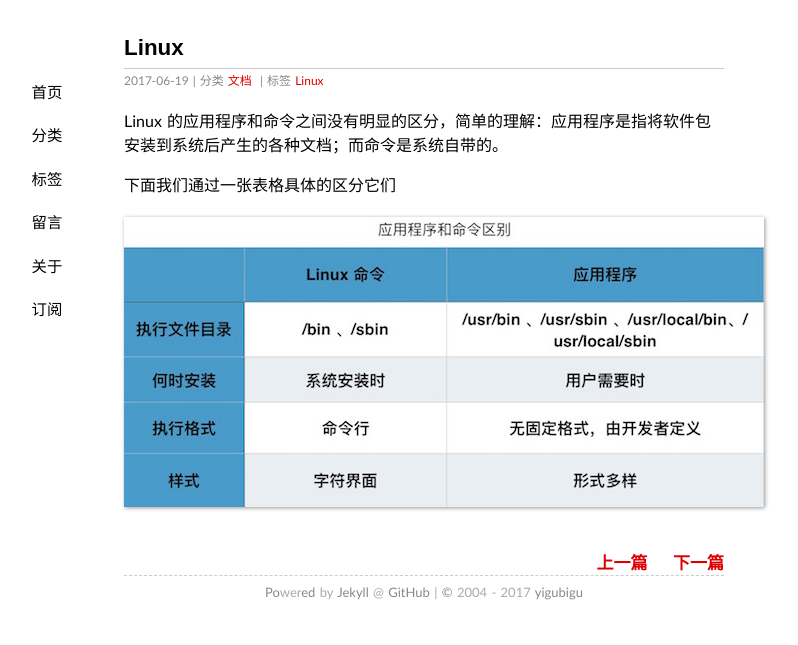
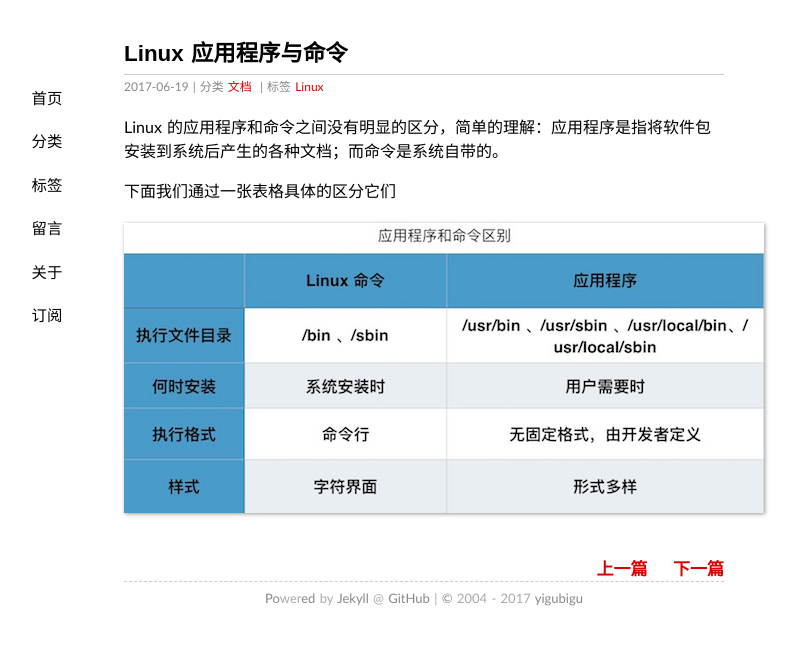
Before and after one commit to yigubigu/yigubigu.github.io, a Jekyll site: the page built from _posts/2017-06-19-linux-command-vs-application.md, in a window 1280 px wide. Shown: the top 645 px of the page, without its empty margins (216-1014 px from the left). Built offline with Jekyll 4.4.1, drawn with Linux system fonts in a browser that asks for light colours.

Commit message:
refine title

```diff
--- a/_posts/2017-06-19-linux-command-vs-application.md
+++ b/_posts/2017-06-19-linux-command-vs-application.md
@@ -1,7 +1,7 @@
 ---
 date: 2017-06-19 09:50:47+00:00
 layout: post
-title: 'Linux'
+title: 'Linux 应用程序与命令'
 categories: 文档
 tags:  Linux
 ---
```
